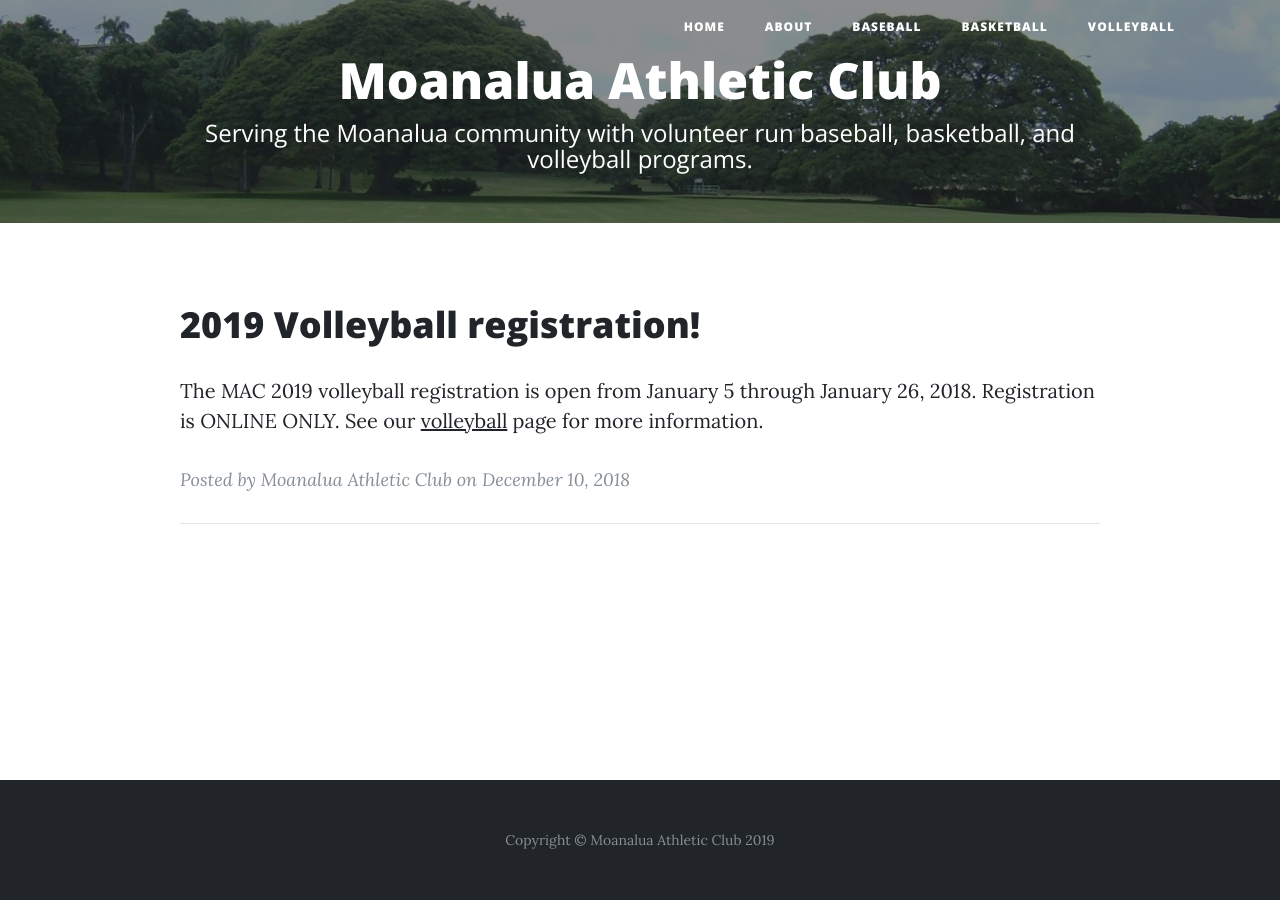
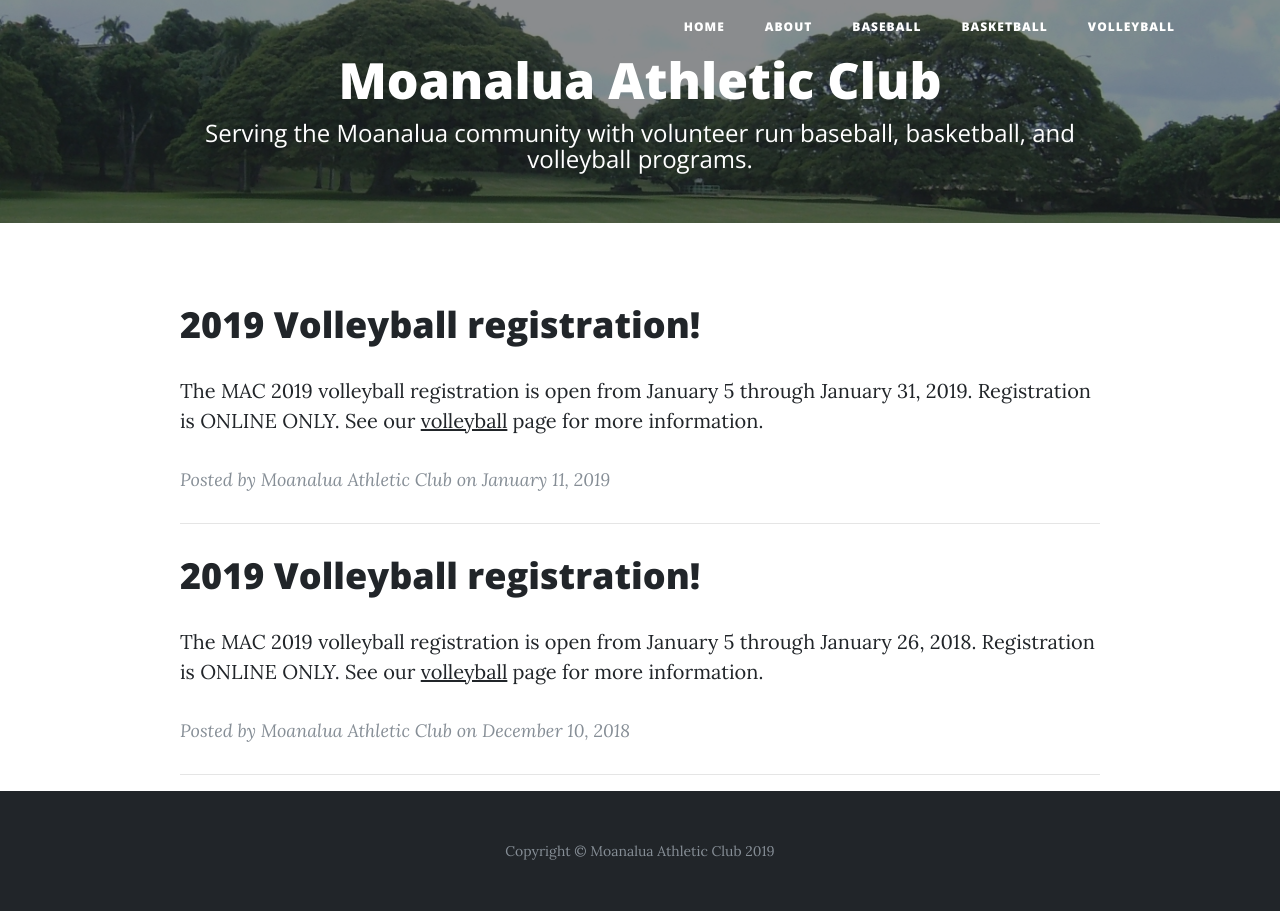
Before and after one commit to palmoanalua/palmoanalua.github.io, a Jekyll site: the page built from index.html, in a window 1280 px wide. Built offline with Jekyll 4.4.1, drawn with Linux system fonts in a browser that asks for light colours; the list of posts is cut into pages by our own code.

Commit message:
Updated dates to 2019, and end of registration on 31 JAN.

```diff
--- a/_posts/2018-01-02-volleyball.md
+++ b/_posts/2019-01-11-volleyball.md
@@ -1,10 +1,11 @@
 ---
 layout: post
-title:  "2018 Volleyball registration!"
-date:   2018-01-02 10:00:00
+title:  "2019 Volleyball registration!"
+date:   2019-01-11 21:00:00
 categories: volleyball
 background: '/img/bg-background.jpg'
 excerpt_separator: <!--more-->
-published: false
+published: true
 ---
-The MAC 2018 volleyball registration is open from January 7 through January 31, 2018. Registration is ONLINE ONLY. See our [volleyball](/volleyball) page for more information.
+The MAC 2019 volleyball registration is open from January 5 through January 31, 2019.
+Registration is ONLINE ONLY. See our [volleyball](/volleyball) page for more information.
--- a/volleyball.md
+++ b/volleyball.md
@@ -28,7 +28,7 @@
 
 Registration
 ------------
-The MAC 2019 volleyball registration is open from January 5 through January 26, 2018. Registration is ONLINE ONLY.
+The MAC 2019 volleyball registration is open from January 5 through January 31, 2019. Registration is ONLINE ONLY.
 
 * You may be required to show proof of birth date
 * You may be required to show proof of residency or geographic exception
```
